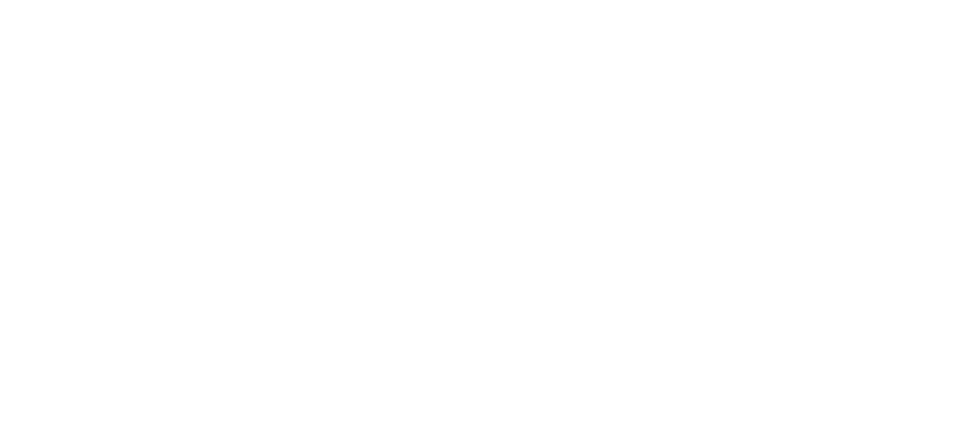
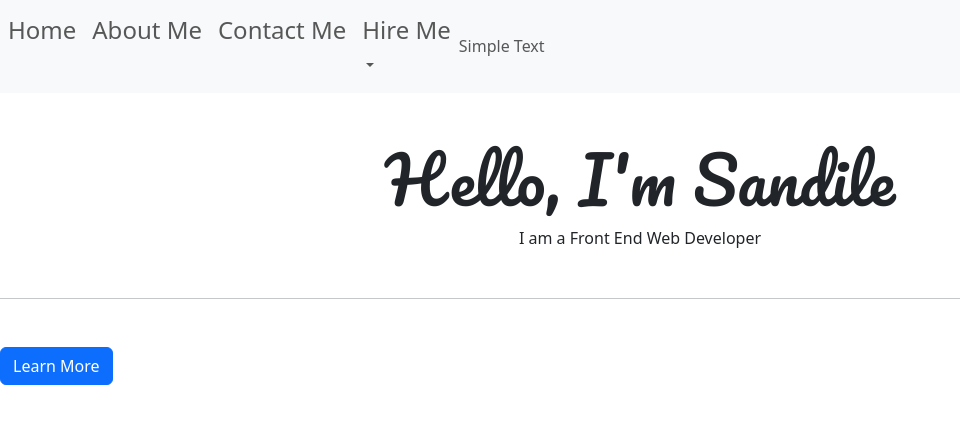
Before and after one commit to Sandilem7789/my-portfolio, a React (Create React App) app: page / in a window 1280 px wide. Shown: the top 424 px of the page, without its empty margins (0-960 px from the left). Built offline with nearby package versions, Linux system fonts and the light colour scheme.

Commit message:
Landing Page

```diff
--- a/package.json
+++ b/package.json
@@ -3,12 +3,15 @@
   "version": "0.1.0",
   "private": true,
   "dependencies": {
+    "@babel/core": "^7.13.15",
+    "@popperjs/core": "^2.9.2",
     "@testing-library/jest-dom": "^5.11.10",
     "@testing-library/react": "^11.2.6",
     "@testing-library/user-event": "^12.8.3",
     "react": "^17.0.2",
     "react-dom": "^17.0.2",
     "react-scripts": "4.0.3",
+    "reactstrap": "^8.9.0",
     "web-vitals": "^1.1.1"
   },
   "scripts": {
--- a/src/App.css
+++ b/src/App.css
@@ -1,3 +1,4 @@
+
 .App {
   text-align: center;
 }
--- a/src/App.js
+++ b/src/App.js
@@ -1,9 +1,10 @@
 import React from 'react'
+import LandingPage from "./components/LandingPage";
 
 const App = () => {
   return (
     <div>
-
+      <LandingPage />
     </div>
   )
 }
--- a/src/components/LandingPage.js
+++ b/src/components/LandingPage.js
@@ -0,0 +1,91 @@
+import React, { useState } from 'react';
+import {
+    Container,
+    Jumbotron,
+    Button,
+    Col,
+    Row,
+    Collapse,
+    Navbar,
+    NavbarToggler,
+    NavbarBrand,
+    Nav,
+    NavItem,
+    NavLink,
+    UncontrolledDropdown,
+    DropdownToggle,
+    DropdownMenu,
+    DropdownItem,
+    NavbarText,
+    Fade,
+    ButtonGroup
+ } from 'reactstrap';
+
+const LandingPage = () => {
+    const [isOpen, setIsOpen] = useState(false);
+    const toggle = () => setIsOpen(!isOpen);
+    const jumboToggle = () => setIsOpen(false)
+
+    return (
+        <div>
+            <div>
+                <Navbar color="light" light expand="md">
+                    <NavbarToggler onClick={toggle} />
+                    <Collapse isOpen={isOpen} navbar>
+                        <Nav className="mr-auto" navbar>
+                            <NavItem>
+                                <NavLink href="/"><h4>Home</h4></NavLink>
+                            </NavItem>
+
+                            <NavItem>
+                                <NavLink href="/"><h4>About Me</h4></NavLink>
+                            </NavItem>
+
+                            <NavItem>
+                                <NavLink href="/"><h4>Contact Me</h4></NavLink>
+                            </NavItem>
+
+                            <UncontrolledDropdown nav inNavbar>
+                            <DropdownToggle nav caret>
+                                <h4>Hire Me</h4>
+                            </DropdownToggle>
+                                <DropdownMenu right>
+                                    <DropdownItem>
+                                        <h4>Contract</h4>
+                                    </DropdownItem>
+                                    <DropdownItem>
+                                        <h4>Full-Time</h4>
+                                    </DropdownItem>
+                                    <DropdownItem divider />
+
+                                </DropdownMenu>
+                            </UncontrolledDropdown>
+                        </Nav>
+                        <NavbarText>Simple Text</NavbarText>
+                    </Collapse>
+                </Navbar>
+            </div>
+
+            <Jumbotron className="" onClick={jumboToggle}>
+
+                <h1 className="display-3 mt-5 text-center">Hello, I'm Sandile</h1>
+                <p className="jumboPara text-center">I am a Front End Web Developer</p>
+                <hr className="my-5" color="white" />
+                <p className="lead">
+                    <Button color="primary" className="mt-0">Learn More</Button>
+                </p>
+                                </Jumbotron>
+            <Container>
+                <Row>
+                    <Col>
+
+                    </Col>
+                </Row>
+
+            </Container>
+        </div>
+
+    )
+}
+
+export default LandingPage
--- a/src/index.css
+++ b/src/index.css
@@ -1,3 +1,13 @@
+@import url('https://fonts.googleapis.com/css2?family=Merriweather&family=Montserrat&family=Open+Sans&family=Oswald&family=Pacifico&family=Roboto&display=swap');
+
+h1 {
+  font-family: 'Pacifico', cursive;
+}
+
+jumboPara{
+    font-size: 50px;
+}
+
 body {
   margin: 0;
   font-family: -apple-system, BlinkMacSystemFont, 'Segoe UI', 'Roboto', 'Oxygen',
--- a/src/index.js
+++ b/src/index.js
@@ -3,6 +3,7 @@
 import './index.css';
 import App from './App';
 import reportWebVitals from './reportWebVitals';
+import 'bootstrap/dist/css/bootstrap.min.css';
 
 ReactDOM.render(
   <React.StrictMode>
```
Also changed, not shown: 1 other file (tests, documents, lock files or other folders).
